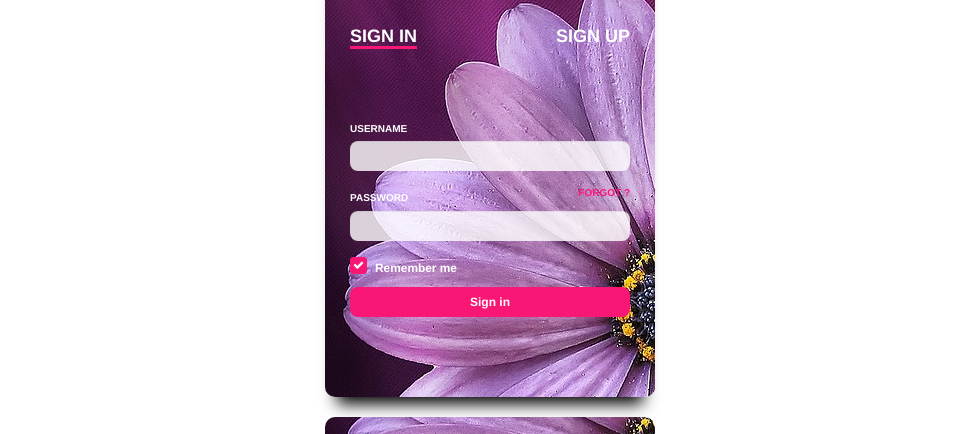
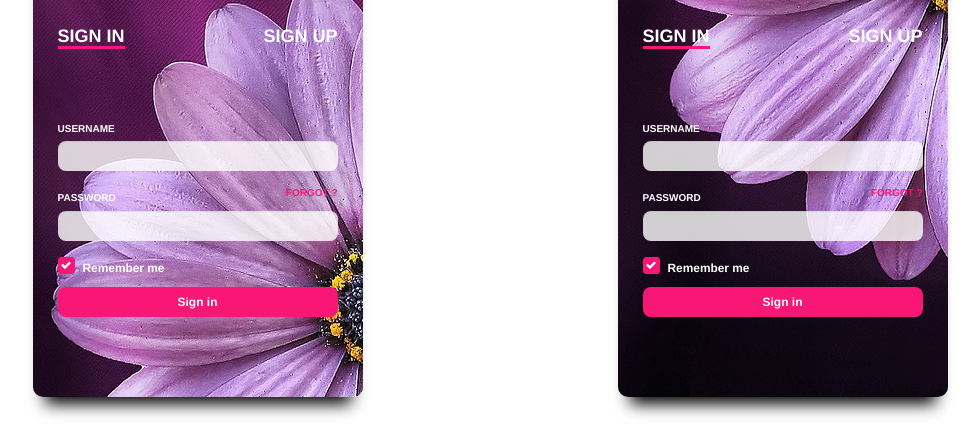
Before and after one commit to cjlabs/blueprint, a website: page form/login/janma/index.html in a window 1280 px wide. Shown: the part 159-593 px from the top of the page, without its empty margins (150-1130 px from the left). Drawn offline with Linux system fonts and the light colour scheme.

Commit message:
update index html added column

```diff
--- a/form/login/janma/index.html
+++ b/form/login/janma/index.html
@@ -30,7 +30,9 @@
 
     <body>
 
-        <div class="container-fluid">
+        <div class="container">
+            <div class="row">
+                <div class="col-md-6">
 
                     <form class="form-signin shadow-box">
                         <header>
@@ -71,7 +73,8 @@
                             </div>
                         </div>
                     </form>
-
+                </div>
+                <div class="col-md-6">
 
                     <form class="form-signin form-signin2 shadow-box">
                         <header>
@@ -112,6 +115,9 @@
                             </div>
                         </div>
                     </form>
+                </div>
+
+            </div>
 
         </div> <!-- /container -->
 
```
Lines whose indentation alone changed are shown as unchanged.
